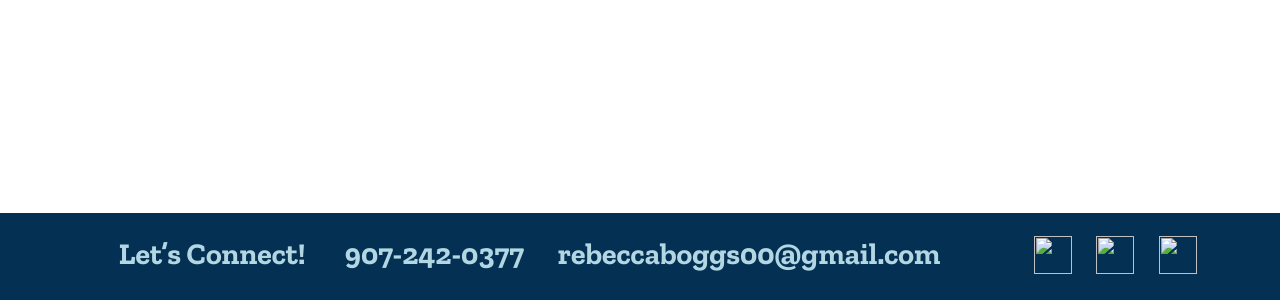
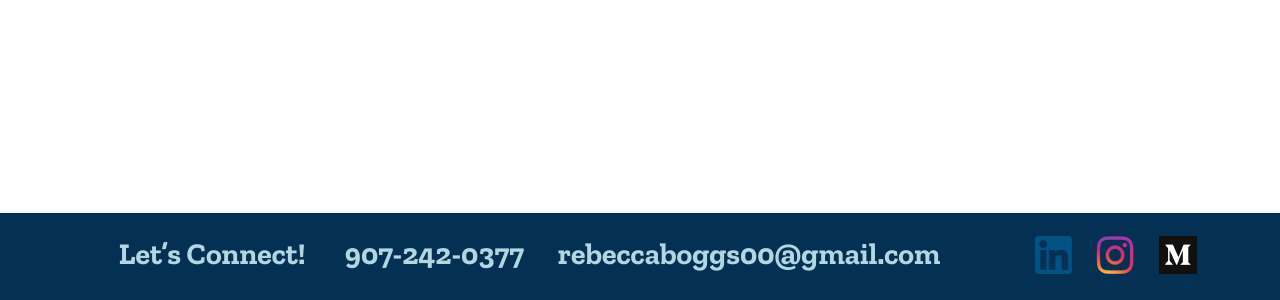
Before and after one commit to Rlboggs/UX_UI_HW_17, a plain HTML site: page index.html in a window 1280 px wide. Shown: the part 1732-2032 px from the top of the page. Drawn offline with nearby package versions, Linux system fonts and the light colour scheme.

Commit message:
1.21 changes

```diff
--- a/index.html
+++ b/index.html
@@ -189,15 +189,15 @@
           Let’s Connect!&nbsp;&nbsp;&nbsp;&nbsp;&nbsp;&nbsp;
           907-242-0377&nbsp;&nbsp;&nbsp;&nbsp;&nbsp;&nbsp;rebeccaboggs00@gmail.com
         </div>
-        <img class="clipart129550-2-C61RwL" src="img/clipart129550-2@2x.png" />
-        <img class="clipart1308911-2-C61RwL" src="img/clipart1308911-2@2x.png" />
-        <img class="x1200px-med-monogram-1-C61RwL" src="img/1200px-medium-logo-monogram-1@2x.jpg" />
+        <img class="clipart129550-2-C61RwL" src="img/ig.png" />
+        <img class="clipart1308911-2-C61RwL" src="img/Li.png" />
+        <img class="x1200px-med-monogram-1-C61RwL" src="img/Medium.png" />
         <img class="screen-sho-5-at-101-2-C61RwL" src="img/Hero2.png" />
         <div class="rectangle-282-C61RwL"></div>
         <div class="a-user-exp-e-designer-C61RwL">A User Experience Designer</div>
         <div class="hi-im-C61RwL">Hi! I’m</div>
         <div class="rebecca-boggs-C61RwL">Rebecca Boggs</div>
-        <img class="img7939-1-C61RwL" src="img/img-7939-1@2x.svg" />
+        <img class="img7939-1-C61RwL" src="img/Wanderlogo.jpg" />
       </div>
     </div>
   </body>
```
Also changed, not shown: img/1200px-medium-logo-monogram-1@2x.jpg (deleted), img/Li.png (added), img/Medium.png (added), img/Wander.jpg (added), img/Wanderlogo.jpg (added), img/clipart129550-2@2x.png (deleted), img/clipart1308911-2@2x.png (deleted), img/favicon.png (deleted), img/ig.png (added), 6 other files.
